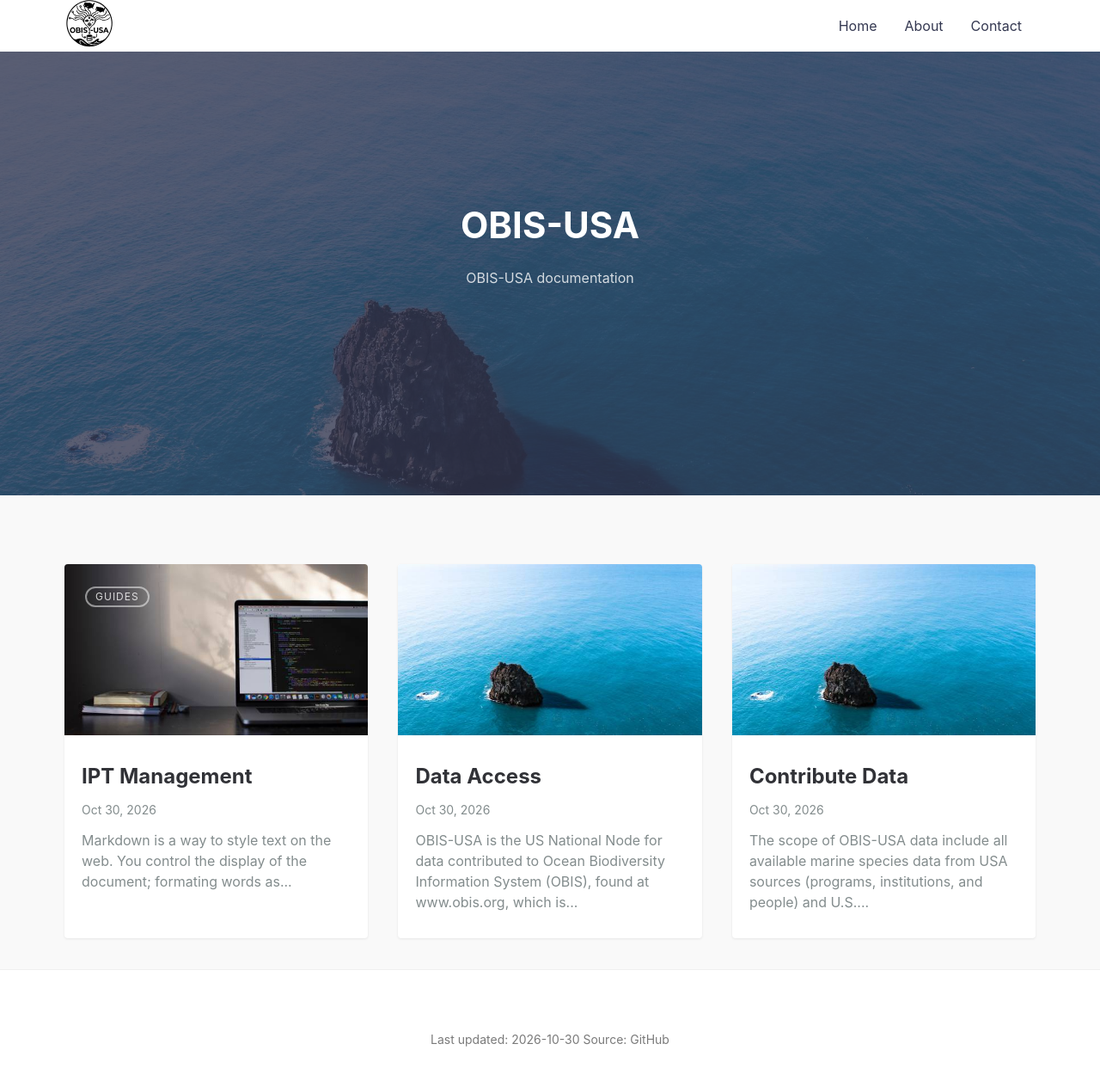
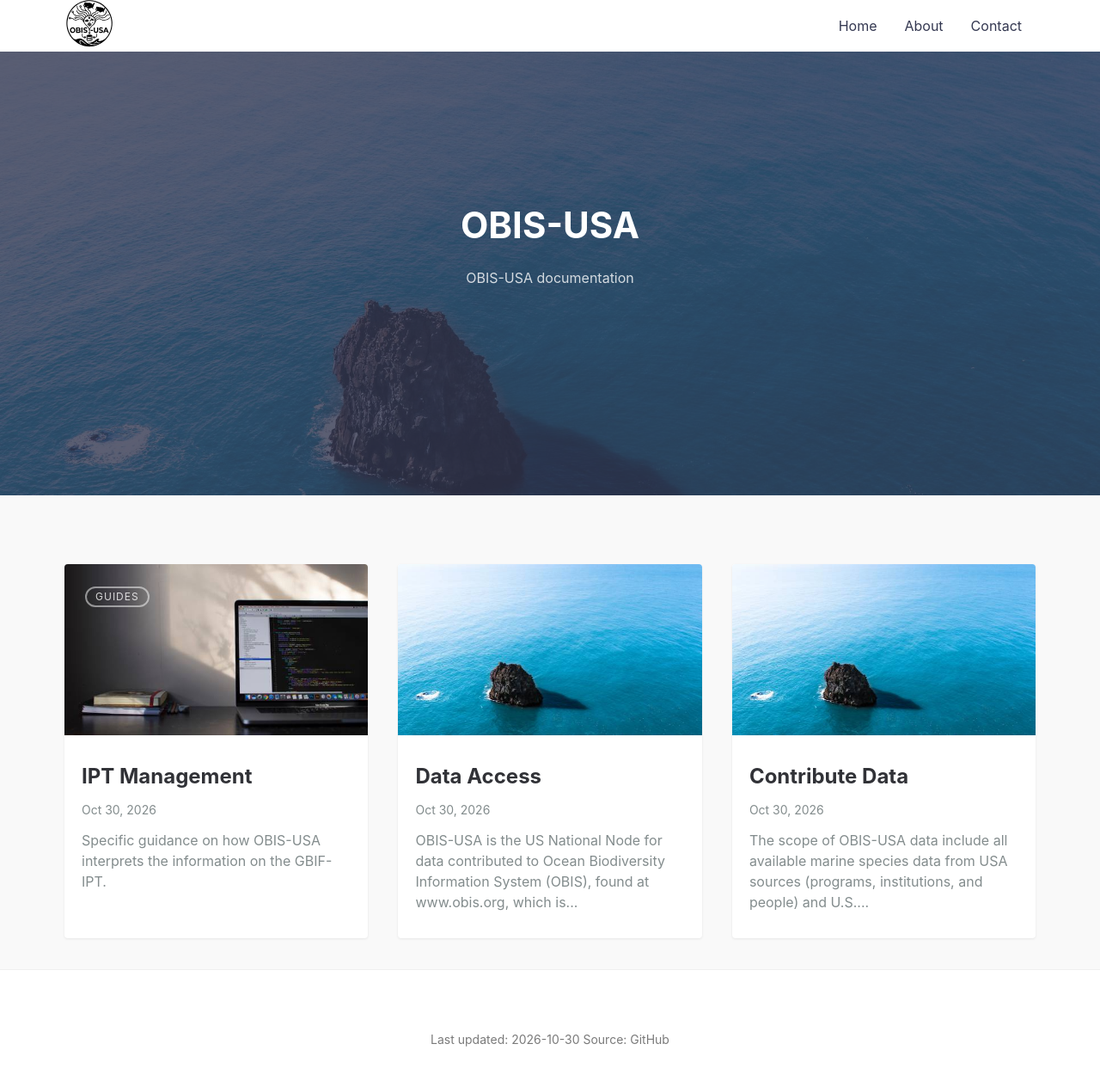
Before and after one commit to obis-usa/obis-usa.github.io, a Jekyll site: the page built from index.md, in a window 1280 px wide. Shown: the whole page at 86% size. Built offline with Jekyll 4.4.1, drawn with Linux system fonts in a browser that asks for light colours.

Commit message:
Update 2026-10-30-ipt-management.md

```diff
--- a/_posts/2026-10-30-ipt-management.md
+++ b/_posts/2026-10-30-ipt-management.md
@@ -1,7 +1,7 @@
 ---
 layout: post
 title: IPT Management
-summary: Markdown is a way to style text on the web. You control the display of the document; formating words as bold or italic, adding images, and creating lists are just a few of the things we can do with Markdown. Mostly, Markdown is just regular text with a few non-alphabetic characters thrown in.
+summary: Specific guidance on how OBIS-USA interprets the information on the GBIF-IPT.
 featured-img: emile-perron-190221
 categories: Guides
 ---
@@ -9,9 +9,9 @@ categories: Guides
 # How to Guide for Managing the OBIS-USA IPT
 
 ## Resources:
-* IPT Manual: https://ipt.gbif.org/manual/en/ipt/latest/
-* GitHub Repository: https://github.com/gbif/ipt
-* OBIS-USA IPT: https://ipt-obis.gbif.us/
+* IPT Manual: <https://ipt.gbif.org/manual/en/ipt/latest/>
+* GitHub Repository: <https://github.com/gbif/ipt>
+* OBIS-USA IPT: <https://ipt-obis.gbif.us/>
 
 ## Contacts
 
@@ -40,10 +40,10 @@ GBIF will automatically update the IPT to the most recent version. If this is no
 Darwin Core consists of a [core set of terms](https://dwc.tdwg.org/terms/) as well as a [set of extensions](https://rs.gbif.org/extensions.html) to augment the core. The Darwin Core standard and its extensions is maintained by [TDWG (the Taxonomic Databases Working Group)](https://www.tdwg.org/) which is a vibrant, active community (please consider joining and contributing to the maintainance). Given the active nature of the standard and the extensions they need to be updated when changes are made. To update the extensions, follow the step-by-step guide below.
 
 ### Step-by-Step
-1. Log into the IPT as an **Administrator**: https://ipt-obis.gbif.us/
-2. Browse to **Administration**: https://ipt-obis.gbif.us/admin/
+1. Log into the IPT as an **Administrator**: <https://ipt-obis.gbif.us/>
+2. Browse to **Administration**: <https://ipt-obis.gbif.us/admin/>
    <img width="628" height="197" alt="image" src="https://github.com/user-attachments/assets/b8364aec-5042-4c4d-b8c7-24f02a3c1ab7" />
-4. Click the **View** link in Darwin Core Types and Extensions. https://ipt-obis.gbif.us/admin/extensions.do
+4. Click the **View** link in Darwin Core Types and Extensions. <https://ipt-obis.gbif.us/admin/extensions.do>
    <img width="334" height="224" alt="image" src="https://github.com/user-attachments/assets/3af24ba8-0d07-41dc-a9c8-97885e83eea3" />
 1. Review if any Darwin Core types or extensions need to be updated.
 2. If they need to be updated, click **Update**.
@@ -63,7 +63,7 @@ The roles for managing the IPT include:
 
 ## OBIS-USA IPT Node Manager responsibilities
 Most of what the IPT manager does is contained in the Administration Dashboard of the IPT. The node manager should be aware of updates to the IPT software by joining
-the GBIF IPT Mailing list (https://lists.gbif.org/mailman/listinfo/ipt/) and following the IPT GitHub repository (https://github.com/gbif/ipt).
+the GBIF IPT Mailing list (<https://lists.gbif.org/mailman/listinfo/ipt/>) and following the IPT GitHub repository (<https://github.com/gbif/ipt>).
 
 * Manage user accounts including adding new users (four types of accounts) and periodically reviewing user account access to remove access for stale accounts
 * Adds associated organizations
@@ -77,7 +77,7 @@ the GBIF IPT Mailing list (https://lists.gbif.org/mailman/listinfo/ipt/) and fol
 
 ## How does a data manager request reviews of their datasets?
 
-* Log an issue at https://github.com/ioos/bio_data_guide/issues?q=is%3Aissue%20state%3Aopen%20label%3A%22data%20help%22.
+* Log an issue at <https://github.com/ioos/bio_data_guide/issues?q=is%3Aissue%20state%3Aopen%20label%3A%22data%20help%22.>
 
 ## Cleaning out datasets on the OBIS-USA IPT
 
```
